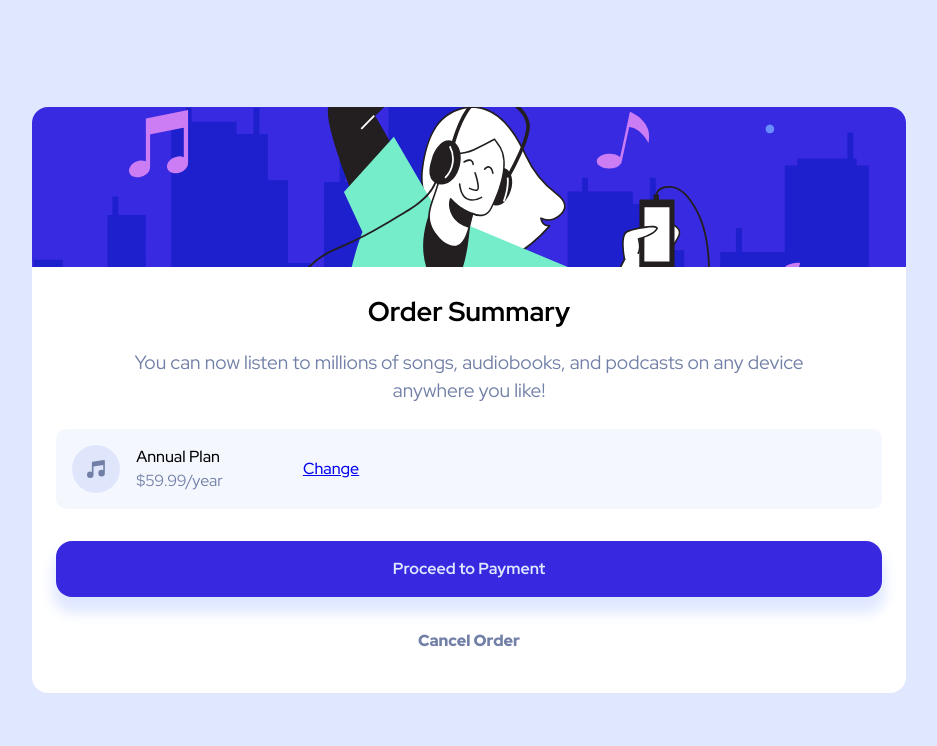
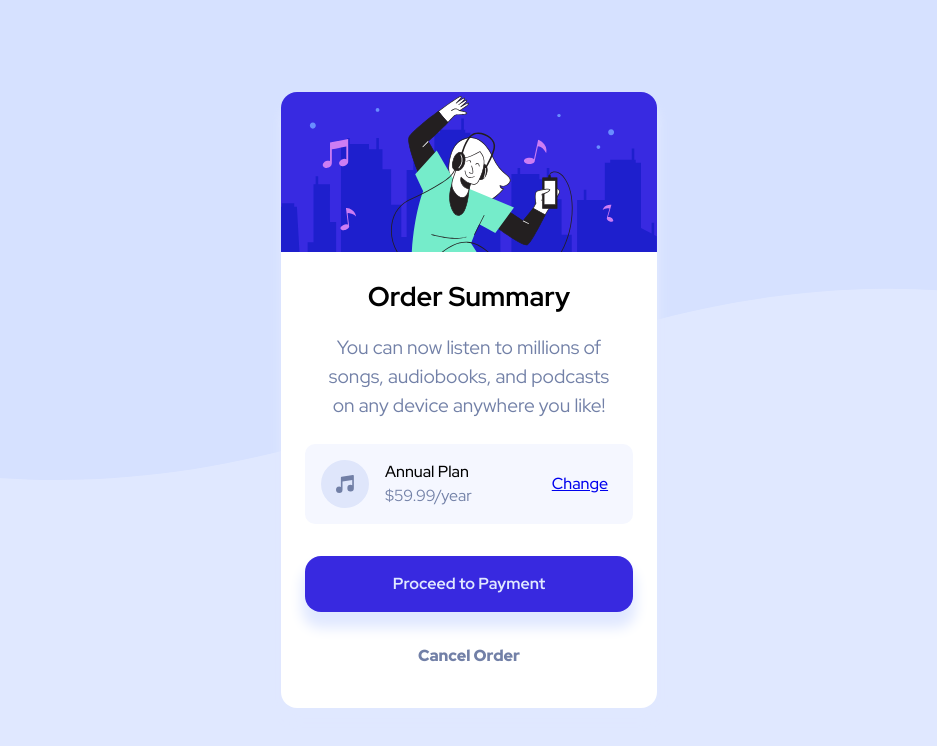
Before and after one commit to jchapar/order_summary_component, a plain HTML site: page dist/index.html in a window 1280 px wide. Shown: the whole page, without its empty margins (171-1108 px from the left). Drawn offline with Linux system fonts and the light colour scheme.

Commit message:
bg img added to the mobile and desktop version

```diff
--- a/dist/index.html
+++ b/dist/index.html
@@ -22,6 +22,7 @@
     <title>Frontend Mentor | Order summary card</title>
   </head>
   <body>
+    <div class="bg-img"></div>
     <main>
       <div class="container">
         <div class="card">
--- a/scss/_background.scss
+++ b/scss/_background.scss
@@ -1,3 +1,21 @@
 body {
   background: var(--paleBlue);
 }
+
+.bg-img {
+  position: absolute;
+  background: url(../images/pattern-background-mobile.svg) no-repeat center
+    center / cover;
+  width: 100%;
+  height: 40vh;
+  z-index: 1;
+}
+
+@media (min-width: 800px) {
+  .bg-img {
+    position: absolute;
+    background: url(../images/pattern-background-desktop.svg) no-repeat center
+      center / cover;
+    height: 60vh;
+  }
+}
--- a/scss/_card.scss
+++ b/scss/_card.scss
@@ -11,6 +11,7 @@ main > div {
   border-radius: 1rem;
   overflow: hidden;
   box-shadow: 1px 13px 10px 2px var(--paleBlue);
+  z-index: 5;
 
   .card-top {
     background: url(../images/illustration-hero.svg) no-repeat center center /
--- a/scss/_root.scss
+++ b/scss/_root.scss
@@ -26,8 +26,8 @@ body {
   margin: 0 auto;
 }
 
-@media (min-width: 1200px) {
-  .container {
-    max-width: 1000px;
-  }
-}
+// @media (min-width: 1200px) {
+//   .container {
+//     max-width: 1000px;
+//   }
+// }
```
Also changed, not shown: dist/css/main.css.
